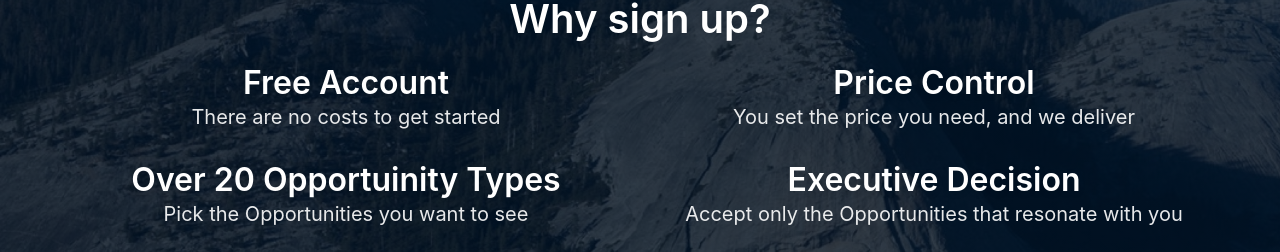
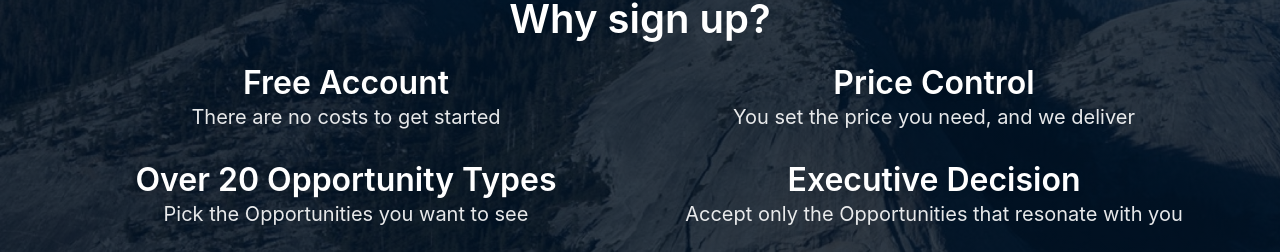
Before and after one commit to vazoola/valuedvoice-static, a Nuxt app: page / in a window 1280 px wide. Shown: the part 2273-2525 px from the top of the page. Built offline with nearby package versions, Linux system fonts and the light colour scheme.

Commit message:
spelling fix

```diff
--- a/pages/index.vue
+++ b/pages/index.vue
@@ -121,7 +121,7 @@
               <p class="subtitle is-5 has-text-centered">You set the price you need, and we deliver</p>
             </div>
             <div class="column is-half has-text-centered mb-2">
-              <p class="title is-3 has-text-centered">Over 20 Opportuinity Types</p>
+              <p class="title is-3 has-text-centered">Over 20 Opportunity Types</p>
               <p class="subtitle is-5 has-text-centered">Pick the Opportunities you want to see</p>
             </div>
             <div class="column is-half has-text-centered mb-2">
```
